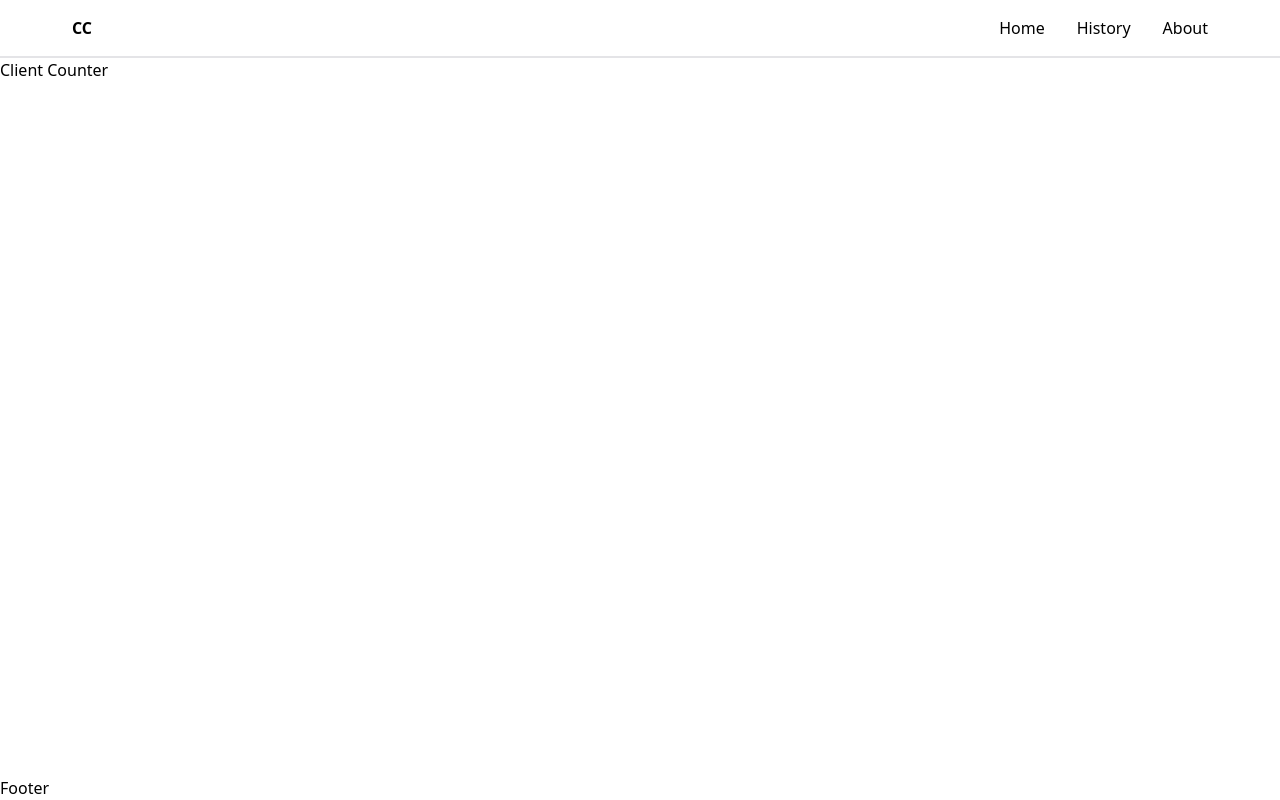
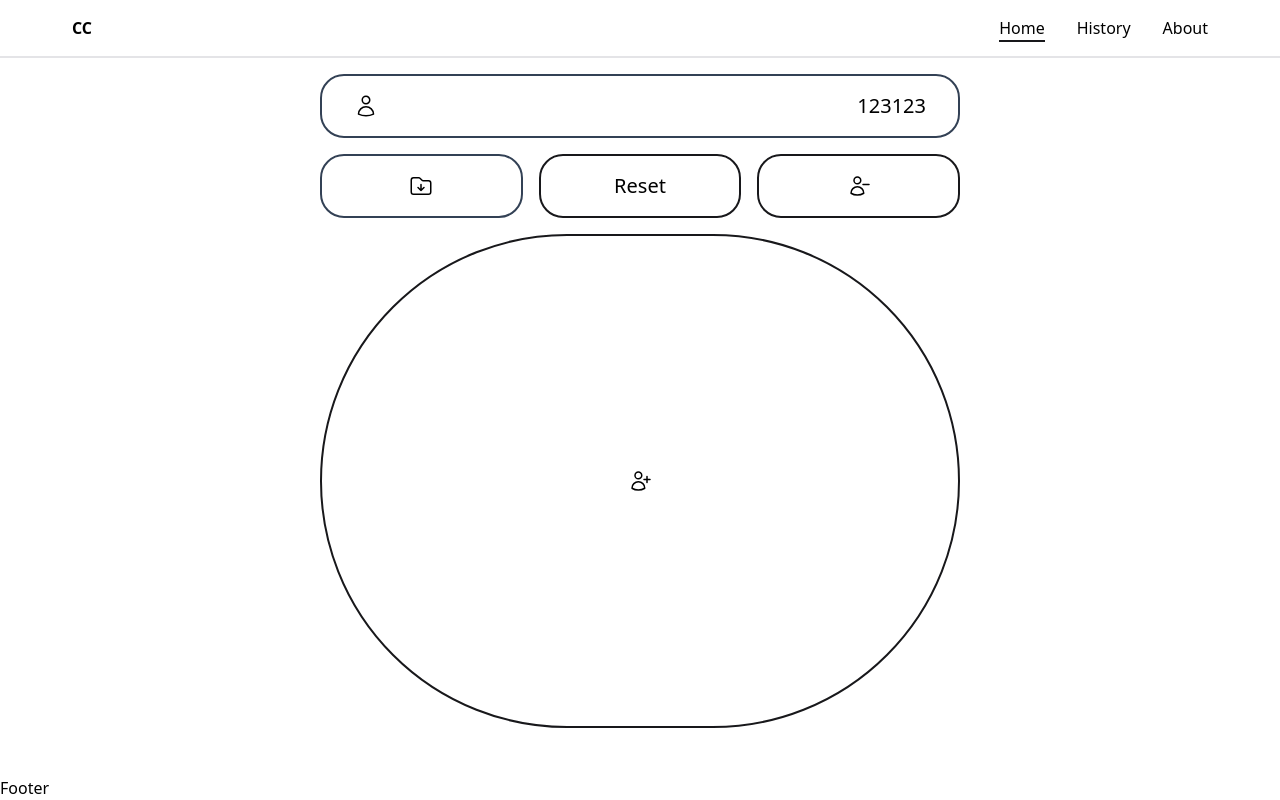
Before and after one commit to PoprostuTaki/client-counter, a React (Vite) app: page / in a window 1280 px wide. Built offline with nearby package versions, Linux system fonts and the light colour scheme.

Commit message:
Added styling to counter

```diff
--- a/src/components/Header.tsx
+++ b/src/components/Header.tsx
@@ -41,7 +41,7 @@ export function Header() {
           </svg>
         </button>
         <nav
-          className={`absolute inset-y-0 left-full flex w-full -translate-x-0 items-center justify-center bg-white/70 backdrop-blur-sm backdrop-filter transition duration-500 ease-in-out md:static md:left-0 md:w-auto md:translate-x-0 md:transition-none ${
+          className={`absolute inset-y-0 left-full flex w-full -translate-x-0 items-center justify-center bg-white/70 font-medium backdrop-blur-sm backdrop-filter transition duration-500 ease-in-out md:static md:left-0 md:w-auto md:translate-x-0 md:transition-none ${
             isOpen ? "-translate-x-full " : "-translate-x-0"
           }`}
         >
@@ -49,8 +49,8 @@ export function Header() {
             <NavLink
               className={({ isActive }) =>
                 `${
-                  isActive ? "font-medium" : "font-normal"
-                } p-2 text-center text-xl hover:opacity-75 md:text-base`
+                  isActive ? "before:scale-100" : "before:scale-0"
+                } relative p-2 text-center text-xl before:absolute before:bottom-1.5 before:block before:h-0.5 before:w-[calc(100%-theme('padding.4'))] before:origin-left before:scale-0 before:bg-zinc-900 before:transition before:duration-300 hover:before:scale-100 md:text-base`
               }
               to="/"
               onClick={() => {
@@ -63,8 +63,8 @@ export function Header() {
             <NavLink
               className={({ isActive }) =>
                 `${
-                  isActive ? "font-medium" : "font-normal"
-                } p-2 text-center text-xl hover:opacity-75 md:text-base`
+                  isActive ? "before:scale-100" : "before:scale-0"
+                } relative p-2 text-center text-xl before:absolute before:bottom-1.5 before:block before:h-0.5 before:w-[calc(100%-theme('padding.4'))] before:origin-left before:scale-0 before:bg-zinc-900 before:transition before:duration-300 hover:before:scale-100 md:text-base`
               }
               to="/history"
               onClick={() => {
@@ -77,8 +77,8 @@ export function Header() {
             <NavLink
               className={({ isActive }) =>
                 `${
-                  isActive ? "font-medium" : "font-normal"
-                } p-2 text-center text-xl hover:opacity-75 md:text-base`
+                  isActive ? "before:scale-100" : "before:scale-0"
+                } relative p-2 text-center text-xl before:absolute before:bottom-1.5 before:block before:h-0.5 before:w-[calc(100%-theme('padding.4'))] before:origin-left before:scale-0 before:bg-zinc-900 before:transition before:duration-300 hover:before:scale-100 md:text-base`
               }
               to="/about"
               onClick={() => {
--- a/src/routes/Counter.tsx
+++ b/src/routes/Counter.tsx
@@ -1,5 +1,100 @@
 function Counter() {
-  return <h1 className="">Client Counter</h1>;
+  return (
+    <div className="container flex max-w-2xl flex-1 flex-col justify-center gap-4 p-4">
+      <div className="flex h-16 flex-shrink-0 items-center justify-between rounded-3xl border-2 border-slate-700 px-8">
+        <div>
+          <svg
+            xmlns="http://www.w3.org/2000/svg"
+            fill="none"
+            viewBox="0 0 24 24"
+            stroke-width="1.5"
+            stroke="currentColor"
+            className="h-6 w-6"
+          >
+            <path
+              stroke-linecap="round"
+              stroke-linejoin="round"
+              d="M15.75 6a3.75 3.75 0 11-7.5 0 3.75 3.75 0 017.5 0zM4.501 20.118a7.5 7.5 0 0114.998 0A17.933 17.933 0 0112 21.75c-2.676 0-5.216-.584-7.499-1.632z"
+            />
+          </svg>
+        </div>
+        <span className="text-xl font-medium">123123</span>
+      </div>
+
+      <div className="flex items-center justify-between gap-4">
+        <button
+          title="Save"
+          className="flex h-16 w-1/3 items-center justify-center rounded-3xl border-2 border-slate-700 p-2 transition duration-300 hover:bg-zinc-900 hover:text-white"
+          type="button"
+        >
+          <svg
+            xmlns="http://www.w3.org/2000/svg"
+            fill="none"
+            viewBox="0 0 24 24"
+            stroke-width="1.5"
+            stroke="currentColor"
+            className="h-6 w-6"
+          >
+            <path
+              stroke-linecap="round"
+              stroke-linejoin="round"
+              d="M9 13.5l3 3m0 0l3-3m-3 3v-6m1.06-4.19l-2.12-2.12a1.5 1.5 0 00-1.061-.44H4.5A2.25 2.25 0 002.25 6v12a2.25 2.25 0 002.25 2.25h15A2.25 2.25 0 0021.75 18V9a2.25 2.25 0 00-2.25-2.25h-5.379a1.5 1.5 0 01-1.06-.44z"
+            />
+          </svg>
+        </button>
+
+        <button
+          title="Reset counter"
+          className="h-16 w-1/3 rounded-3xl border-2 border-zinc-900 p-2 text-xl transition duration-300 hover:bg-zinc-900 hover:text-white"
+          type="button"
+        >
+          Reset
+        </button>
+
+        <button
+          title="Subtract client"
+          className="flex h-16 w-1/3 items-center justify-center rounded-3xl border-2 border-zinc-900 p-2 transition duration-300 hover:bg-zinc-900 hover:text-white"
+          type="button"
+        >
+          <svg
+            xmlns="http://www.w3.org/2000/svg"
+            fill="none"
+            viewBox="0 0 24 24"
+            stroke-width="1.5"
+            stroke="currentColor"
+            className="h-6 w-6"
+          >
+            <path
+              stroke-linecap="round"
+              stroke-linejoin="round"
+              d="M22 10.5h-6m-2.25-4.125a3.375 3.375 0 11-6.75 0 3.375 3.375 0 016.75 0zM4 19.235v-.11a6.375 6.375 0 0112.75 0v.109A12.318 12.318 0 0110.374 21c-2.331 0-4.512-.645-6.374-1.766z"
+            />
+          </svg>
+        </button>
+      </div>
+
+      <button
+        title="Add client"
+        type="button"
+        className=" mb-8 flex h-full w-full flex-shrink flex-grow items-center justify-center self-center rounded-full border-2 border-zinc-900 transition duration-300 hover:bg-zinc-900 hover:text-white"
+      >
+        <svg
+          xmlns="http://www.w3.org/2000/svg"
+          fill="none"
+          viewBox="0 0 24 24"
+          stroke-width="1.5"
+          stroke="currentColor"
+          className="h-6 w-6"
+        >
+          <path
+            stroke-linecap="round"
+            stroke-linejoin="round"
+            d="M19 7.5v3m0 0v3m0-3h3m-3 0h-3m-2.25-4.125a3.375 3.375 0 11-6.75 0 3.375 3.375 0 016.75 0zM4 19.235v-.11a6.375 6.375 0 0112.75 0v.109A12.318 12.318 0 0110.374 21c-2.331 0-4.512-.645-6.374-1.766z"
+          />
+        </svg>
+      </button>
+    </div>
+  );
 }
 
 export default Counter;
--- a/src/routes/RootLayout.tsx
+++ b/src/routes/RootLayout.tsx
@@ -3,10 +3,10 @@ import { Header } from "../components/Header";
 
 export function RootLayout() {
   return (
-    <div className="relative flex h-screen w-full flex-col overflow-hidden">
+    <div className="relative flex h-screen w-full flex-col overflow-x-hidden">
       <Header />
-      <div className="container h-full">{<Outlet />}</div>
-      <footer className="hidden md:block">Footer</footer>
+      {<Outlet />}
+      <footer className="mt-auto hidden md:flex">Footer</footer>
     </div>
   );
 }
```
